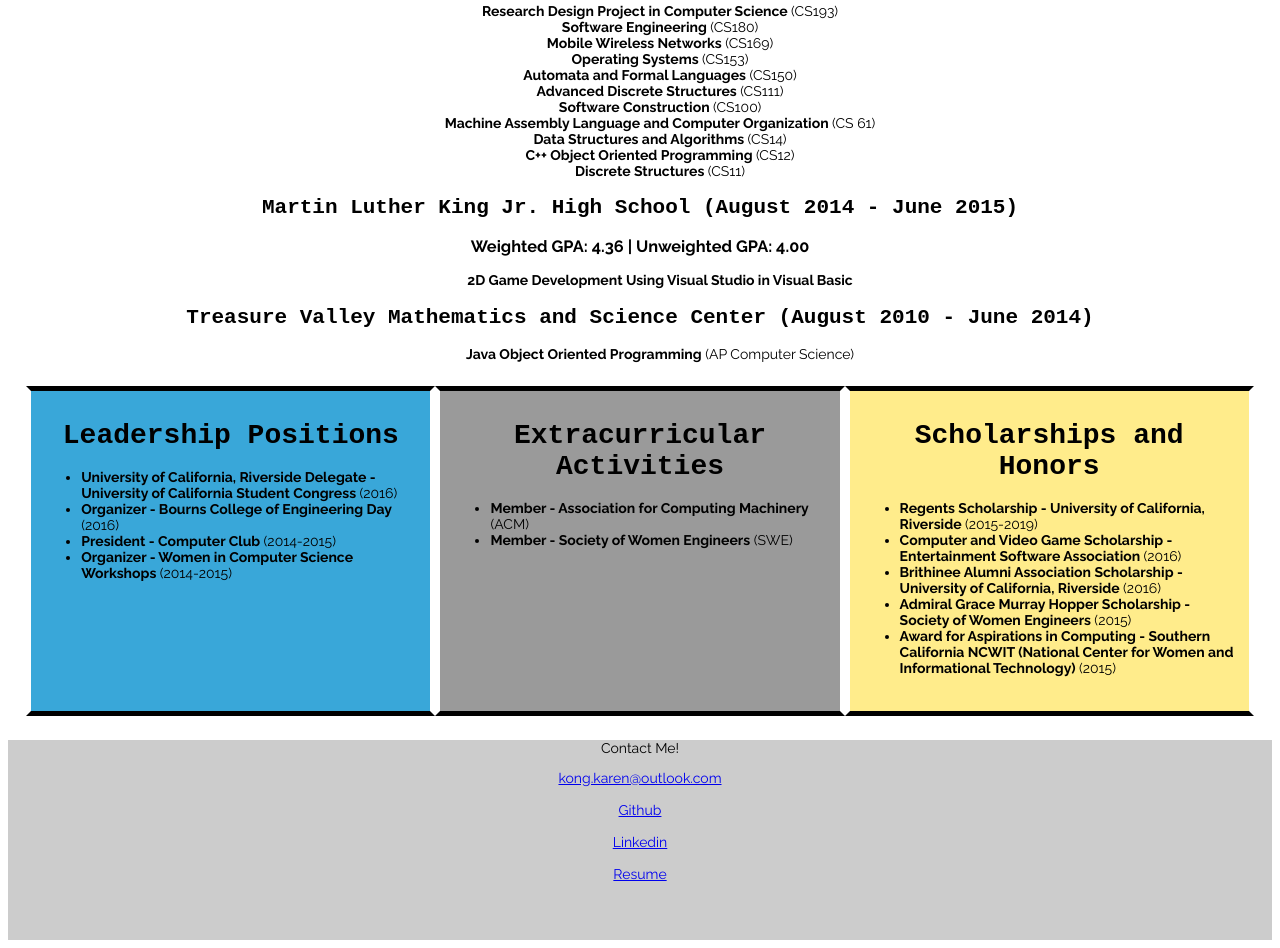
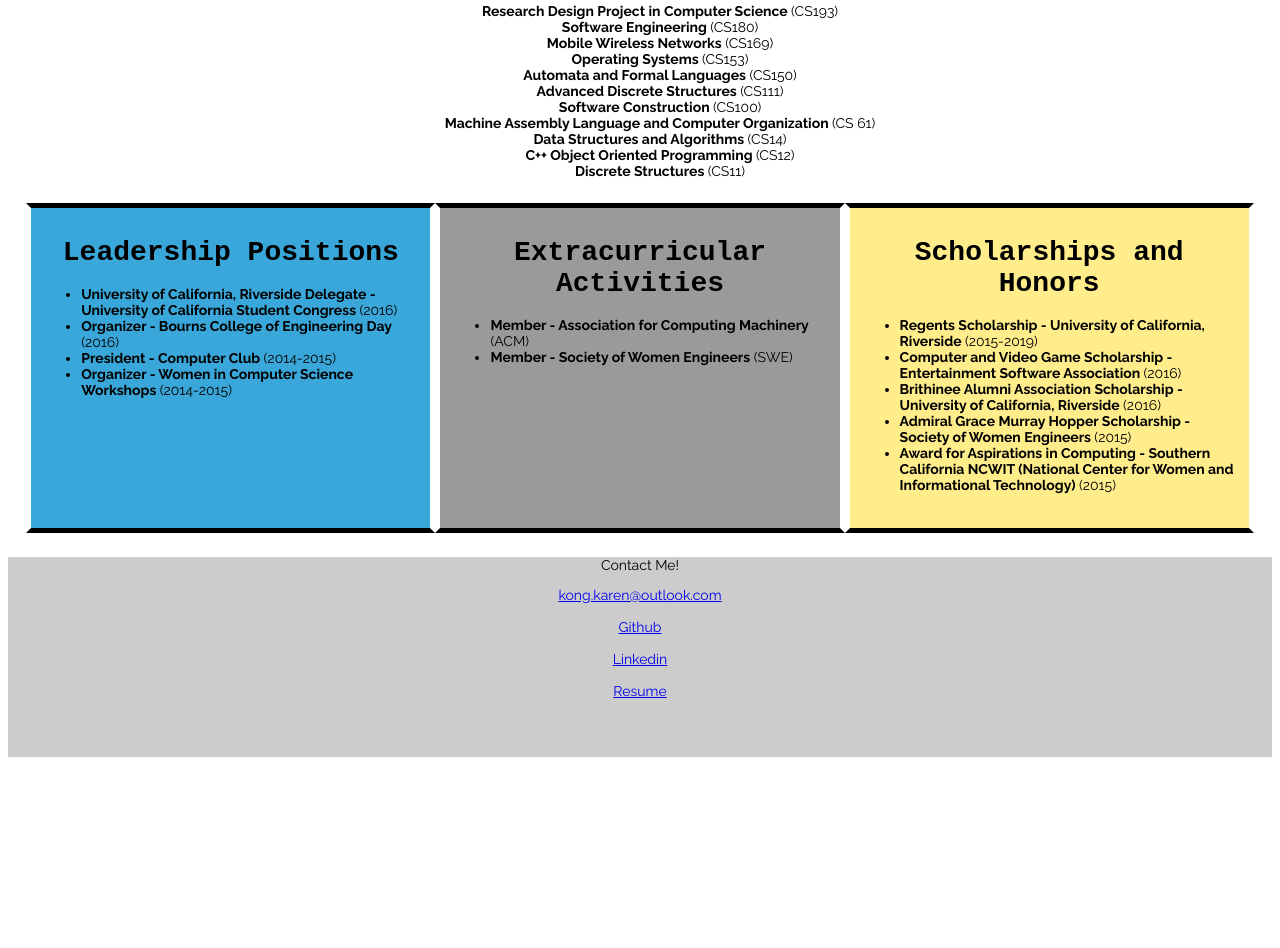
Before and after one commit to kkong006/kkong006.github.io, a plain HTML site: page index.html in a window 1280 px wide. Shown: the part 3364-4312 px from the top of the page. After the commit the page ends 4129 px from the top, so only its background shows below. Drawn offline with Linux system fonts and the light colour scheme; a web font is replaced by a local one.

Commit message:
Update files.

```diff
--- a/index.html
+++ b/index.html
@@ -276,18 +276,6 @@
                         <li><strong>C++ Object Oriented Programming </strong>(CS12)</li>
                         <li><strong>Discrete Structures </strong>(CS11)</li>
                     </ul>
-                <h2><a href="http://www.rusdlink.org/king" target="_blank">Martin Luther King Jr. High School</a> (August 2014 - June 2015)</h2>
-                    <h3>Weighted GPA: 4.36 | Unweighted GPA: 4.00</h3>
-                    <!--<h3><span id="cs_courses">Computer Science Coursework</span></h3>-->
-                    <ul>
-                        <li><strong>2D Game Development Using Visual Studio in Visual Basic</strong></li>
-                    </ul>
-
-                <h2><a href="http://tvmsc.boiseschools.org/" target="_blank">Treasure Valley Mathematics and Science Center (August 2010 - June 2014)</a></h2>
-                    <!--<h3><span id="cs_courses">Computer Science Coursework</span></h3>-->
-                    <ul>
-                        <li><strong>Java Object Oriented Programming</strong> (AP Computer Science)</li>
-                    </ul>
         </div>
         <div id="blank_bar"></div>
         <!--Extracurricular Activities-->
```
